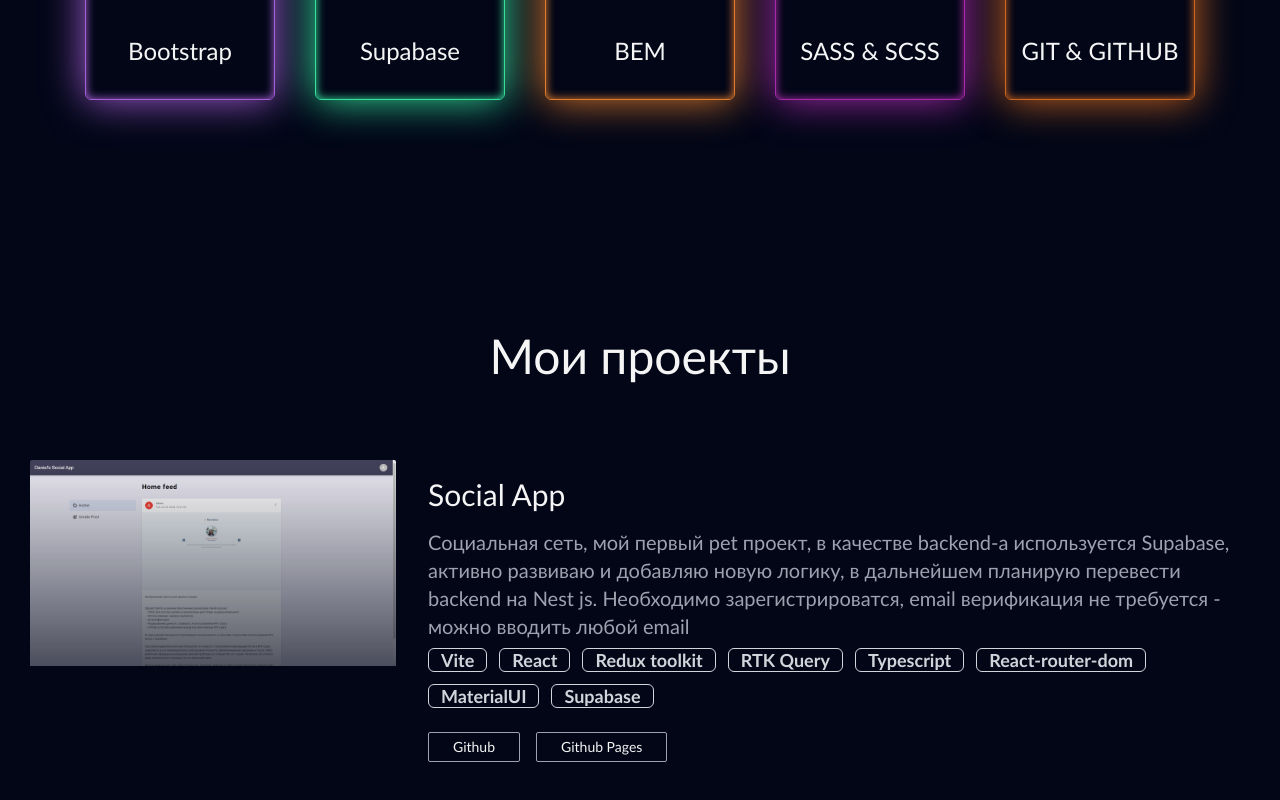
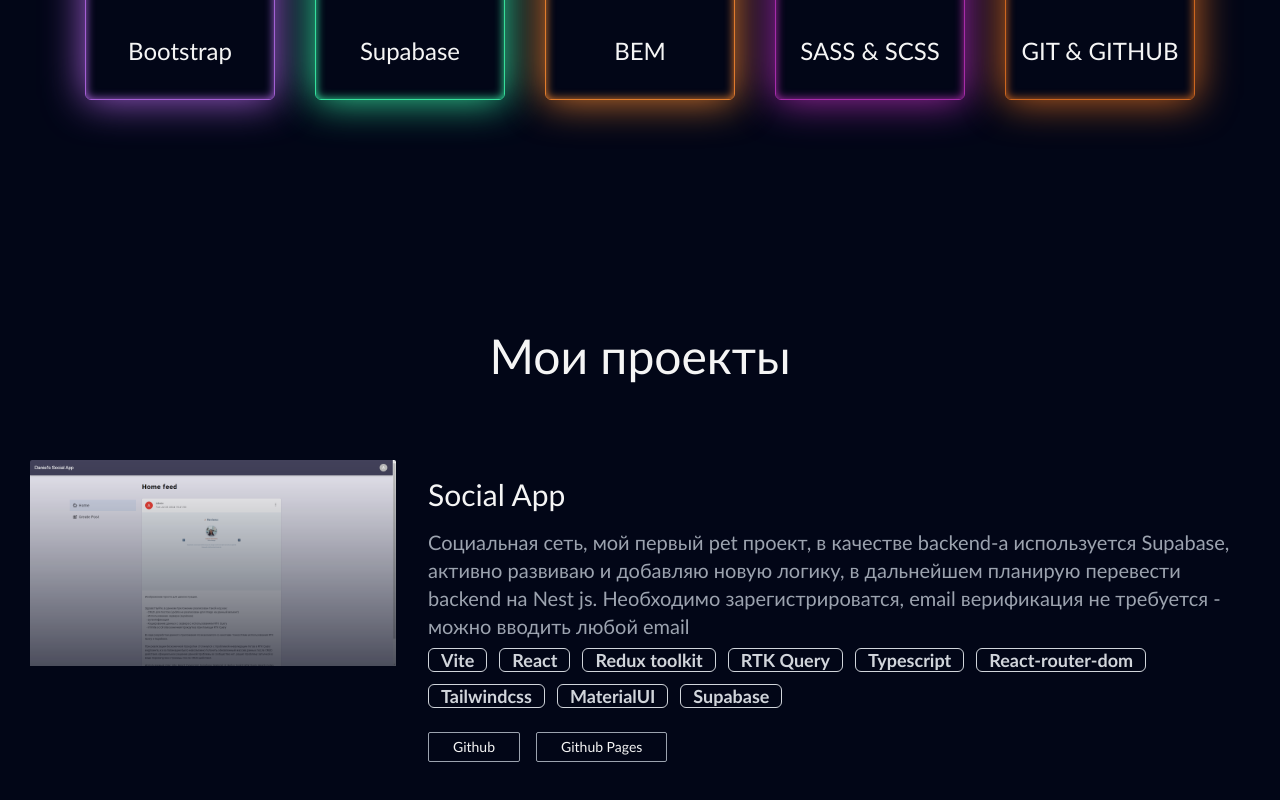
Before and after one commit to AzloRog/ptf-unity, a React (Vite) app: page / in a window 1280 px wide. Shown: the part 1516-2316 px from the top of the page. Built offline with nearby package versions, Linux system fonts and the light colour scheme.

Commit message:
update projects section

```diff
--- a/src/constants/projects.ts
+++ b/src/constants/projects.ts
@@ -25,6 +25,7 @@ const projects: Project[] = [
       "RTK Query",
       "Typescript",
       "React-router-dom",
+      "Tailwindcss",
       "MaterialUI",
       "Supabase",
     ],
```
